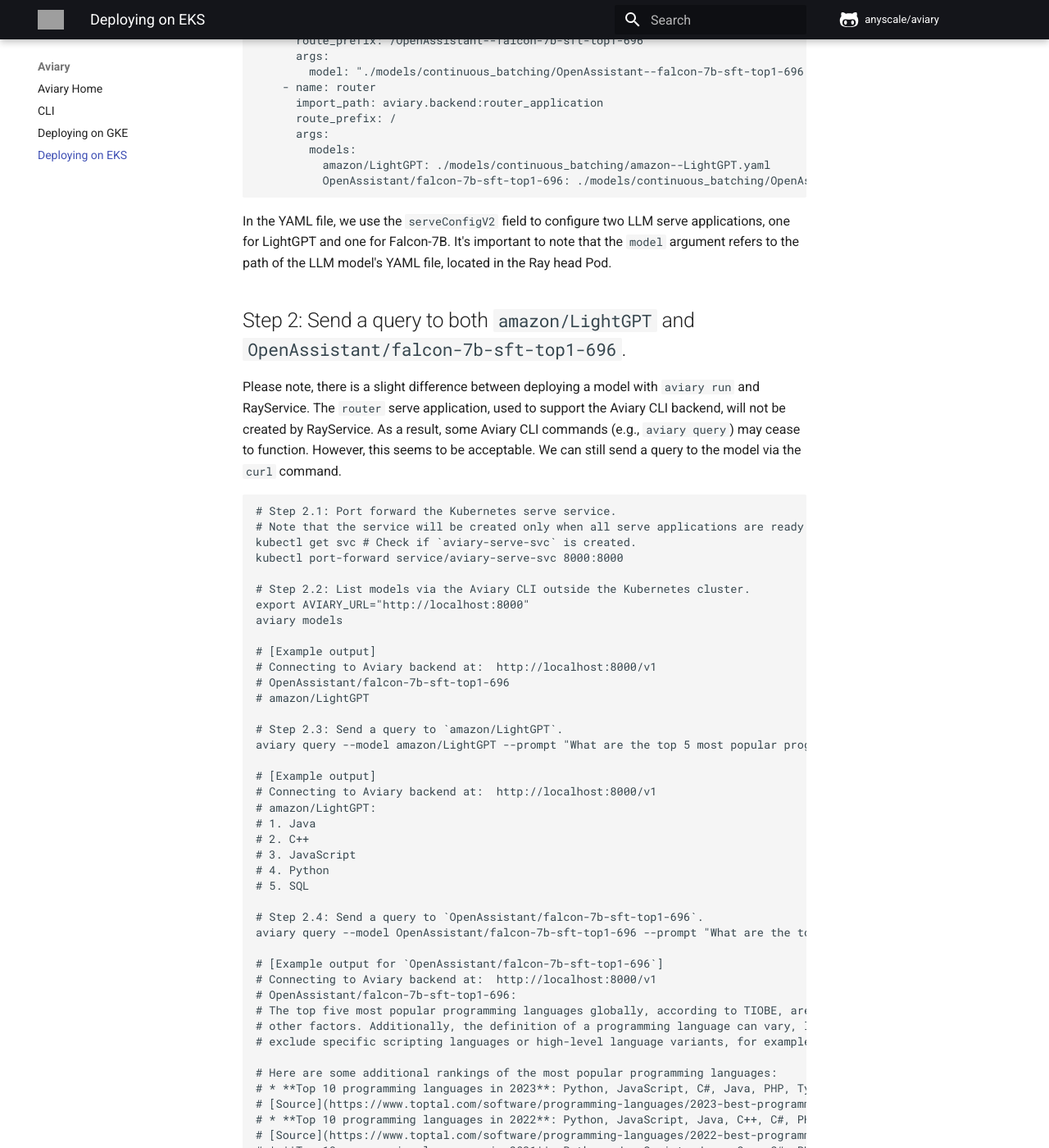
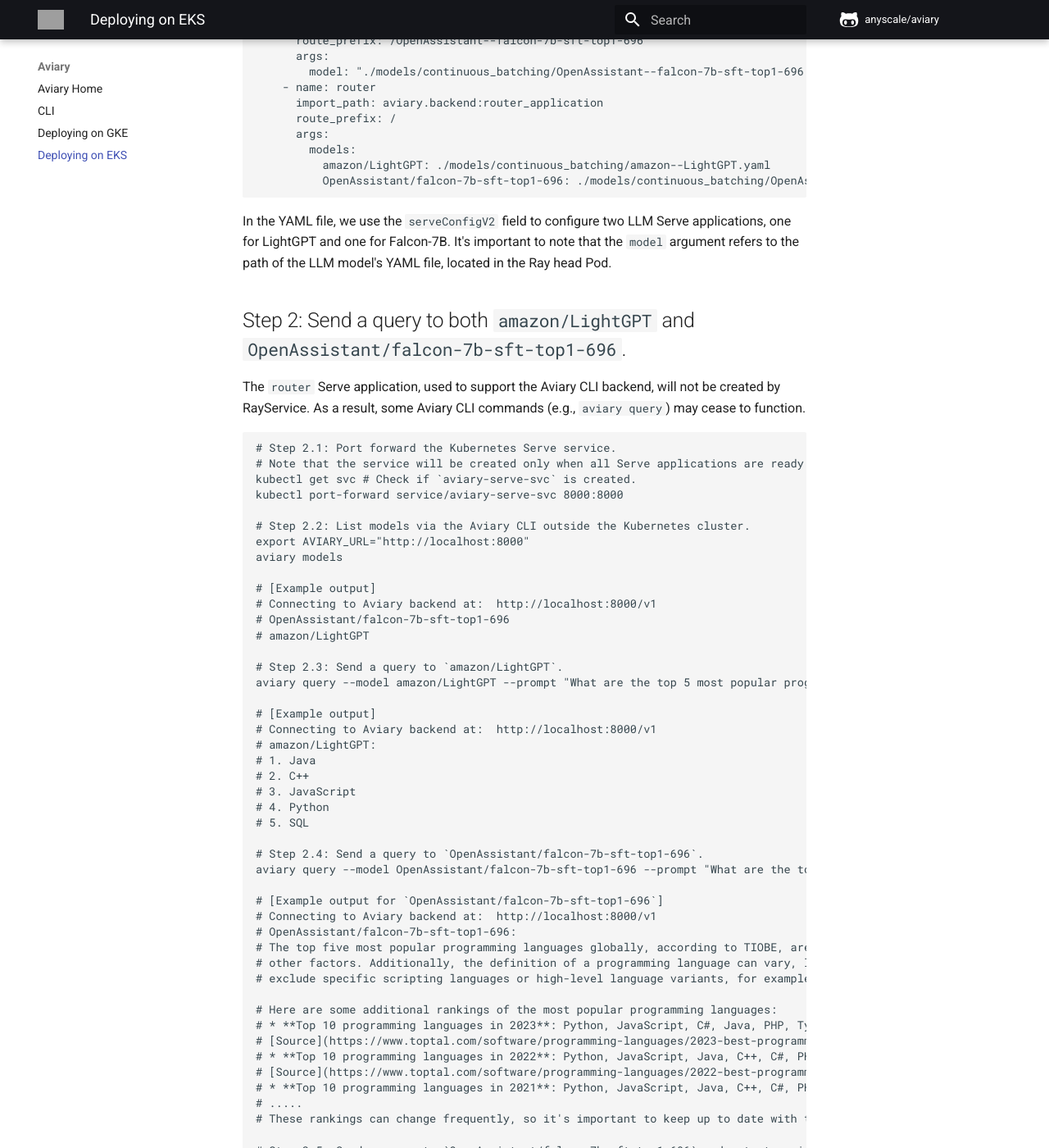
Before and after one commit to ray-project/ray-llm, an MkDocs documentation site: the page built from docs/kuberay/deploy-on-eks.md, in a window 1280 px wide and 1400 px high, scrolled down 5709 px. Shown: the whole window at 82% size. Built offline with MkDocs 1.6.1 and Material for MkDocs 9.7.7, drawn with Linux system fonts in a browser that asks for light colours; comment, search, counter and statistics services are not loaded; some of the changed text lies outside the part shown; grey boxes are pictures that could not be loaded.

Commit message:
Capitalize Serve
Signed-off-by: Shreyas Krishnaswamy <shrekris@anyscale.com>

````diff
--- a/docs/kuberay/deploy-on-eks.md
+++ b/docs/kuberay/deploy-on-eks.md
@@ -258,19 +258,16 @@
           OpenAssistant/falcon-7b-sft-top1-696: ./models/continuous_batching/OpenAssistant--falcon-7b-sft-top1-696.yaml
 ```
 
-In the YAML file, we use the `serveConfigV2` field to configure two LLM serve applications, one for LightGPT and one for Falcon-7B.
+In the YAML file, we use the `serveConfigV2` field to configure two LLM Serve applications, one for LightGPT and one for Falcon-7B.
 It's important to note that the `model` argument refers to the path of the LLM model's YAML file, located in the Ray head Pod.
 
 ## Step 2: Send a query to both `amazon/LightGPT` and `OpenAssistant/falcon-7b-sft-top1-696`.
 
-Please note, there is a slight difference between deploying a model with `aviary run` and RayService.
-The `router` serve application, used to support the Aviary CLI backend, will not be created by RayService. As a result, some Aviary CLI commands (e.g., `aviary query`) may cease to function.
-However, this seems to be acceptable.
-We can still send a query to the model via the `curl` command.
+The `router` Serve application, used to support the Aviary CLI backend, will not be created by RayService. As a result, some Aviary CLI commands (e.g., `aviary query`) may cease to function.
 
 ```sh
-# Step 2.1: Port forward the Kubernetes serve service.
-# Note that the service will be created only when all serve applications are ready.
+# Step 2.1: Port forward the Kubernetes Serve service.
+# Note that the service will be created only when all Serve applications are ready.
 kubectl get svc # Check if `aviary-serve-svc` is created.
 kubectl port-forward service/aviary-serve-svc 8000:8000
 
````
